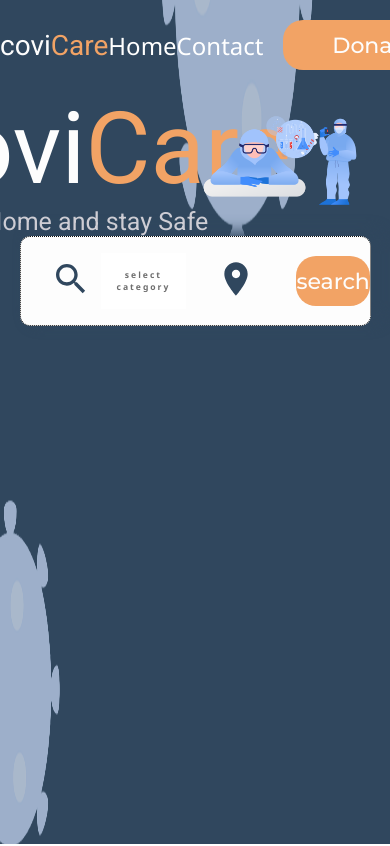
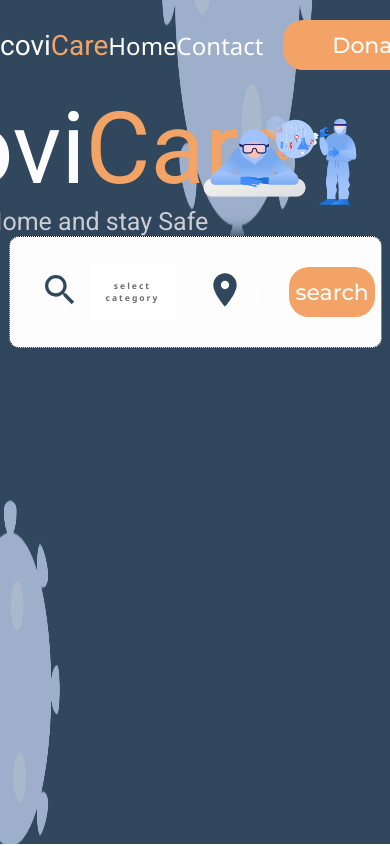
Before and after one commit to CovAssist/CoviHelp-client, a React (Create React App) app: page /bed in a window 390 px wide. Shown: the top 846 px of the page. Built offline with nearby package versions, Linux system fonts and the light colour scheme.

Commit message:
responsiveness

```diff
--- a/src/App.css
+++ b/src/App.css
@@ -29,12 +29,6 @@
   pointer-events: none;
 }
 
-@media (prefers-reduced-motion: no-preference) {
-  .App-logo {
-    animation: App-logo-spin infinite 20s linear;
-  }
-}
-
 .App-header {
   background-color: #282c34;
   min-height: 100vh;
--- a/src/components/Forms/Form.css
+++ b/src/components/Forms/Form.css
@@ -1,16 +1,3 @@
-* {
-  margin: 0;
-  padding: 0;
-  box-sizing: border-box;
-  -webkit-box-sizing: border-box;
-  -moz-box-sizing: border-box;
-  -webkit-font-smoothing: antialiased;
-  -moz-font-smoothing: antialiased;
-  -o-font-smoothing: antialiased;
-
-  text-rendering: optimizeLegibility;
-}
-
 .donorinput {
   width: 100%;
   padding: 15px;
@@ -32,7 +19,6 @@
 .Contact {
   width: 100%;
   padding: 40px 0;
-
 }
 
 .personal {
--- a/src/components/MainHeader/MainHeader.css
+++ b/src/components/MainHeader/MainHeader.css
@@ -1,7 +1,7 @@
 .mainHeader {
   background-image: url('../../Assests/landingBG.png');
 
-  width: 100%;
+  width: auto;
   height: 100vh;
   background-size: 100% 100%;
   background-repeat: no-repeat;
@@ -40,3 +40,13 @@
   color: var(--color-greyblue);
   font-size: 25px;
 }
+
+/* @media screen and (max-width: 600px) {
+  .mainHeader {
+    height: 50vh;
+    width: 100vw;
+  }
+  .covidresearch {
+    display: none;
+  }
+} */
--- a/src/pages/LandingPage/LandingPage.css
+++ b/src/pages/LandingPage/LandingPage.css
@@ -1,7 +1,3 @@
 .first {
-    margin-bottom: 30px;
+  margin-bottom: 30px;
 }
-
-.landing {
-    overflow-x: hidden;
-}
```
